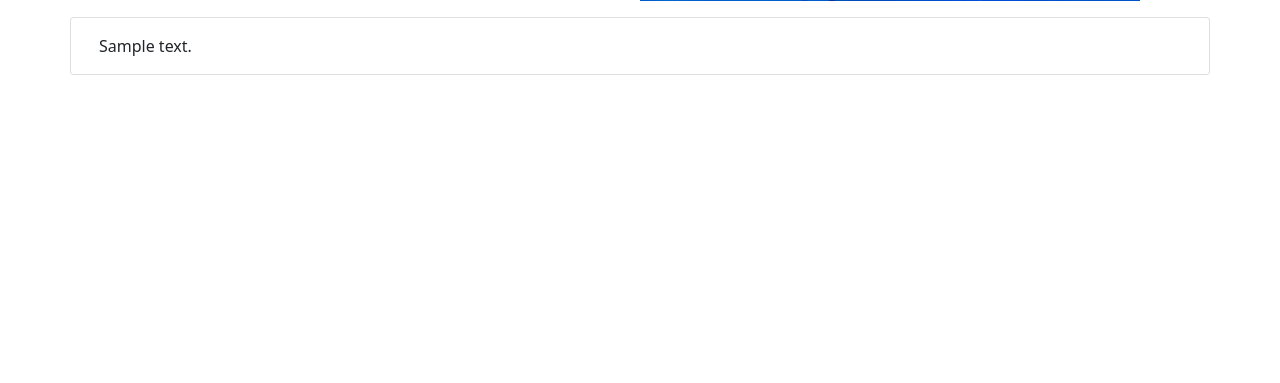
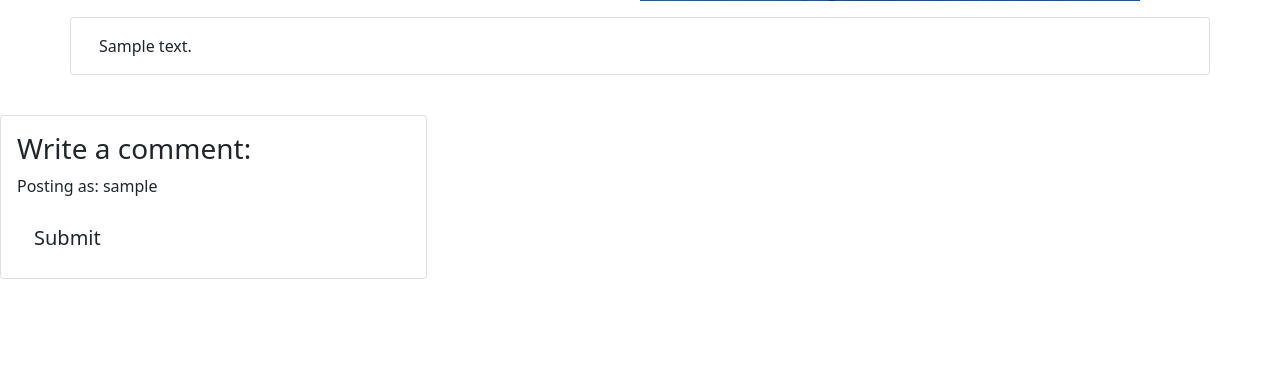
Before and after one commit to PhilippeItsMe/ci-portfolio4-django, a Django app: a page that uses pet_businesses/templates/pet_businesses/pet_business_detail.html in a window 1280 px wide. Shown: the part 555-938 px from the top of the page. Before the commit the page ends 630 px from the top, so only its background shows below. Run offline with Django 4.2, Linux system fonts and the light colour scheme; a user stored in the database is signed in; tables that the repository leaves empty hold one stand-in row (values such as "Sample post"); some libraries are stand-ins or nearby versions.

Commit message:
Simplifing my MVP project

```diff
--- a/pet_businesses/forms.py
+++ b/pet_businesses/forms.py
@@ -1,21 +1,7 @@
 from django import forms
-from .models import Pet_Businesse
+from .models import Comment
 
-class Pet_Businesses_Form(forms.ModelForm):
+class Comment_Form(forms.ModelForm):
     class Meta:
-        model = Pet_Businesse
-        fields = ('firm','street','number','npa','locality','phone','email',
-                  'website','linkedin','facebook','instagram','tiktok',
-                  'business_pet_type','business_service_type', 'description',)
-        widgets = {
-            'business_pet_type': forms.CheckboxSelectMultiple,
-            'business_service_type': forms.CheckboxSelectMultiple,
-            'description': forms.Textarea(attrs={'rows': 4}),
-            'email': forms.EmailInput(attrs={'placeholder': 'example@example.com'}),
-            'website': forms.URLInput(attrs={'placeholder': 'https://'}),
-        }
-        labels = {
-            'firm': 'Business Name',
-            'business_pet_type': 'Pet Types Served',
-            'business_service_type': 'Services Offered',
-        }
+        model = Comment
+        fields = ('content',)
--- a/pet_businesses/models.py
+++ b/pet_businesses/models.py
@@ -62,3 +62,20 @@
 
     def __str__(self):
         return f"{self.firm}"
+
+
+#----------- Comment Model -----------#
+
+class Comment(models.Model):
+    pet_businesse = models.ForeignKey(Pet_Businesse, on_delete=models.CASCADE, related_name="comments")
+    author = models.ForeignKey(User, on_delete=models.CASCADE, related_name="commenter")
+    content = models.TextField()
+    date_created = models.DateTimeField(auto_now_add=True)
+    last_modified = models.DateTimeField(auto_now=True)
+    approved = models.BooleanField(default=False)
+
+    class Meta:
+        ordering = ["date_created"]
+
+    def __str__(self):
+        return f"Comment {self.content} by {self.author}"
--- a/pet_businesses/templates/pet_businesses/pet_business_detail.html
+++ b/pet_businesses/templates/pet_businesses/pet_business_detail.html
@@ -1,6 +1,7 @@
 {% extends 'base.html' %}
 {% block content %}
 {% load static %}
+{% load crispy_forms_tags %}
 
 <div class="masthead">
     <div class="container">
@@ -32,4 +33,21 @@
     </div>
 </div>
 
+<!-- Creating New Pet Business -->
+<div class="col-md-4 card mb-4 mt-3">
+    <div class="card-body">
+        {% if user.is_authenticated %}
+        <h3>Write a comment:</h3>
+        <p>Posting as: {{ user.username }}</p>
+        <form id="commentForm" method="post">
+            {{ comment_form | crispy }}
+            {% csrf_token %}
+            <button id="submitButton" type="submit" class="btn btn-signup btn-lg">Submit</button>
+        </form>
+        {% else %}
+        <p>Log in to create a pet business</p>
+        {% endif %}
+    </div>
+</div>
+
 {% endblock content %}
--- a/pet_businesses/views.py
+++ b/pet_businesses/views.py
@@ -2,55 +2,52 @@ from django.shortcuts import render, get_object_or_404
 from django.contrib.auth.decorators import login_required
 from django.views import generic
 from django.contrib import messages
-from .models import Pet_Businesse
-from .forms import Pet_Businesses_Form
+from .models import Pet_Businesse, Comment
+from .forms import Comment_Form
 
 
 # Business list view
+
 class Business_List(generic.ListView):
     queryset = Pet_Businesse.objects.all()
     template_name = "pet_businesses/pet_business_list.html"
     context_object_name = "pet_business_list"
     paginate_by = 3
 
-    def get_context_data(self, **kwargs):
-        context = super().get_context_data(**kwargs)
-        context['pet_businesses_form'] = Pet_Businesses_Form()  # Add the form to the context
-        return context
 
 # Business detail view
 
-@login_required
 def pet_business_detail(request, slug):
-    # Retrieve the specific Pet_Businesse object
+
     post = get_object_or_404(Pet_Businesse.objects.filter(approved=True), slug=slug)
 
     if request.method == "POST":
-        pet_businesses_form = Pet_Businesses_Form(data=request.POST)
-        if pet_businesses_form.is_valid():
-            pet_business = pet_businesses_form.save(commit=False)
-            pet_business.author = request.user  # Ensure the user is logged in
-            pet_business.post = post
-            pet_business.save()
+        comment_form = Comment_Form(data=request.POST)
+        if comment_form.is_valid():
+            comment = comment_form.save(commit=False)
+            comment.author = request.user  # Ensure the user is logged in
+            comment.post = post
+            comment.save()
             messages.success(
-                request, "Pet business submitted and awaiting approval."
+                request, "Comment submitted and awaiting approval."
             )
             return render(
                 request,
                 "pet_businesses/pet_business_detail.html",
-                {"pet_business_detail": post, "pet_businesses_form": Pet_Businesses_Form()},
+                {"pet_business_detail": post, "comment_form": Comment_Form()},
             )
         else:
-            print(pet_businesses_form.errors)  # Debugging: Print form errors to the console
+            print(comment_form.errors)  # Debugging: Print form errors to the console
             messages.error(request, "There was an error with your submission.")
     else:
-        pet_businesses_form = Pet_Businesses_Form()
+        comment_form = Comment_Form()
+
 
     return render(
         request,
         "pet_businesses/pet_business_detail.html",
         {
             "pet_business_detail": post,
-            "pet_businesses_form": pet_businesses_form,
+            "pet_businesses_form": comment_form,
         },
     )
--- a/requirements.txt
+++ b/requirements.txt
@@ -1,6 +1,8 @@
 asgiref==3.8.1
+cloudinary==1.36.0
 crispy-bootstrap5==0.7
 dj-database-url==0.5.0
+dj3-cloudinary-storage==0.0.6
 Django==4.2.17
 django-allauth==0.57.2
 django-crispy-forms==2.3
@@ -11,5 +13,6 @@ psycopg2==2.9.10
 PyJWT==2.10.1
 python3-openid==3.2.0
 requests-oauthlib==2.0.0
-sqlparse==0.5.3
+sqlparse==0.5.2
+urllib3==1.26.20
 whitenoise==5.3.0
```
Also changed, not shown: pet_businesses/templates/pet_businesses/pet_business_list.html (+0 -17 lines), pet_businesses/migrations/0011_comment.py (added).
